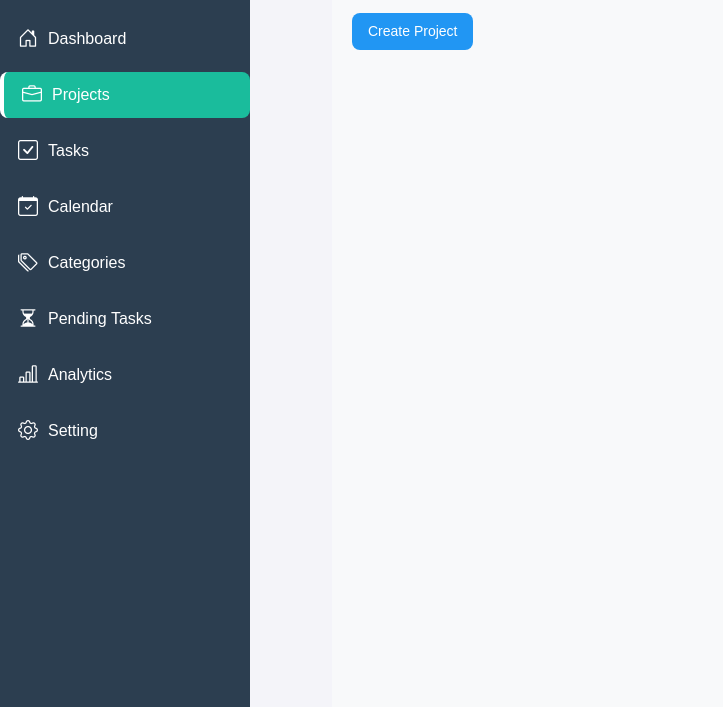
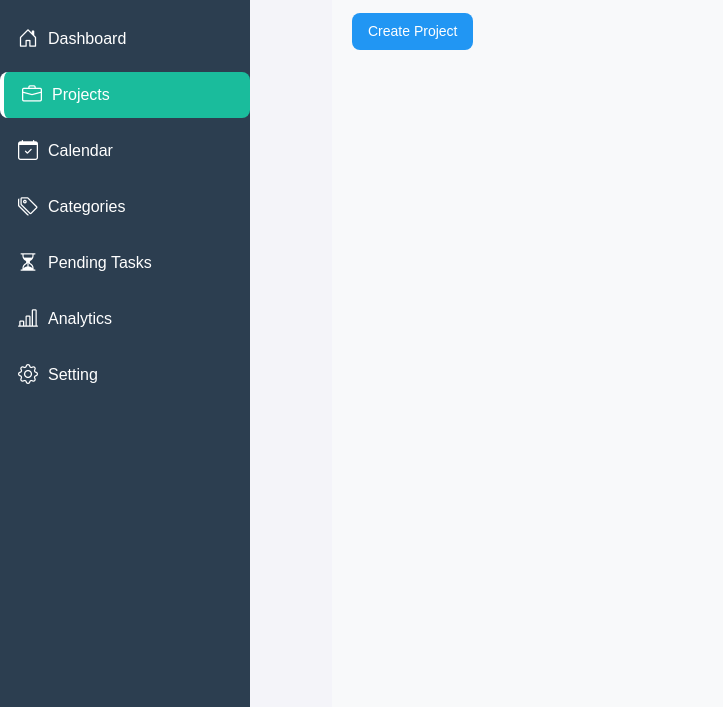
Before and after one commit to Lethean2005/G20-Task-Management-App, a plain HTML site: page project.html in a window 1280 px wide. Shown: the part 93-800 px from the top of the page, without its empty margins (0-723 px from the left). Drawn offline with nearby package versions, Linux system fonts and the light colour scheme; some packages are replaced by stand-ins of ours; no server answers; a script that the page names is missing.

Commit message:
edit deleted task menu

```diff
--- a/project.html
+++ b/project.html
@@ -34,12 +34,6 @@
                     <a href="project.html"class="active">
                         <i class="bi bi-briefcase"></i>
                         <span class="menu-text">Projects</span>
-                    </a>
-                </li>
-                <li>
-                    <a href="task.html">
-                        <i class="bi bi-check-square"></i>
-                        <span class="menu-text">Tasks</span>
                     </a>
                 </li>
                 <li>
```
